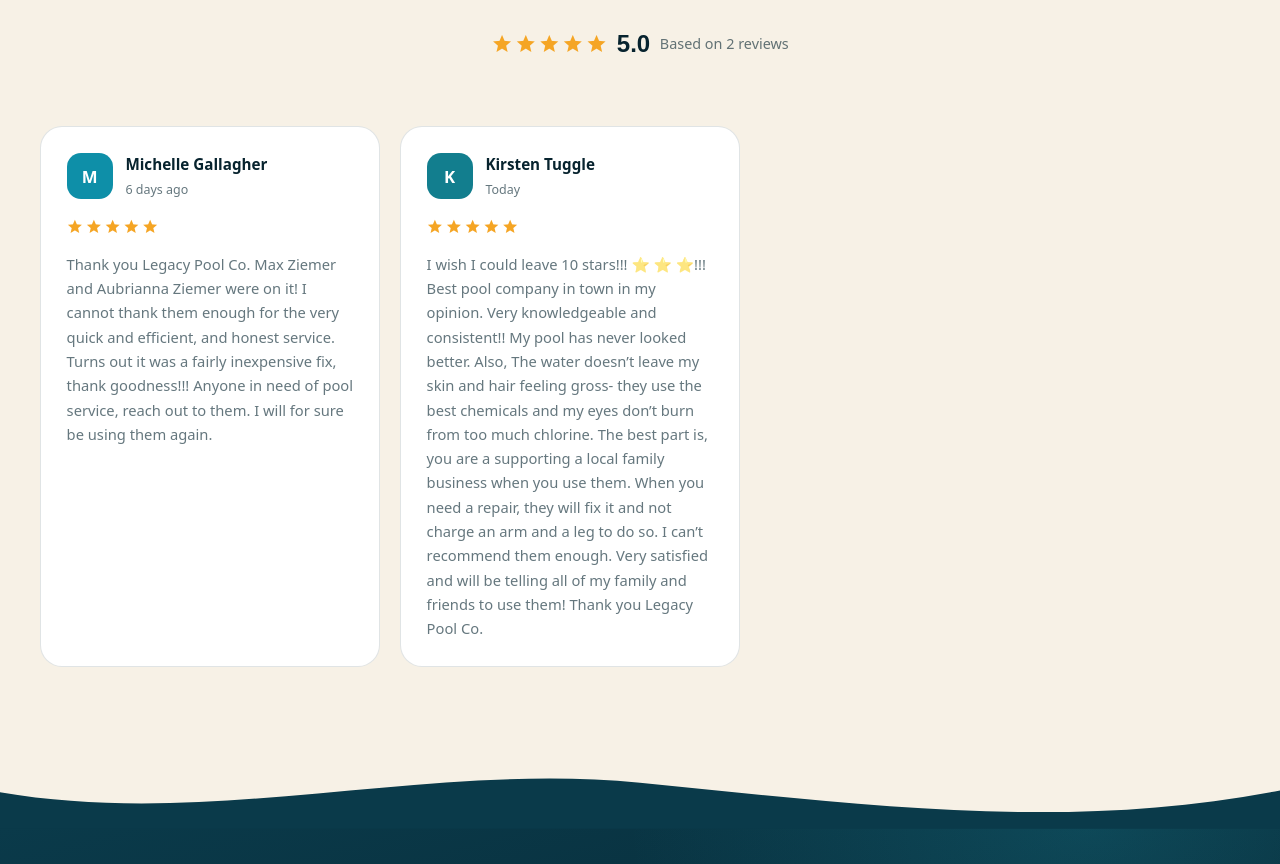
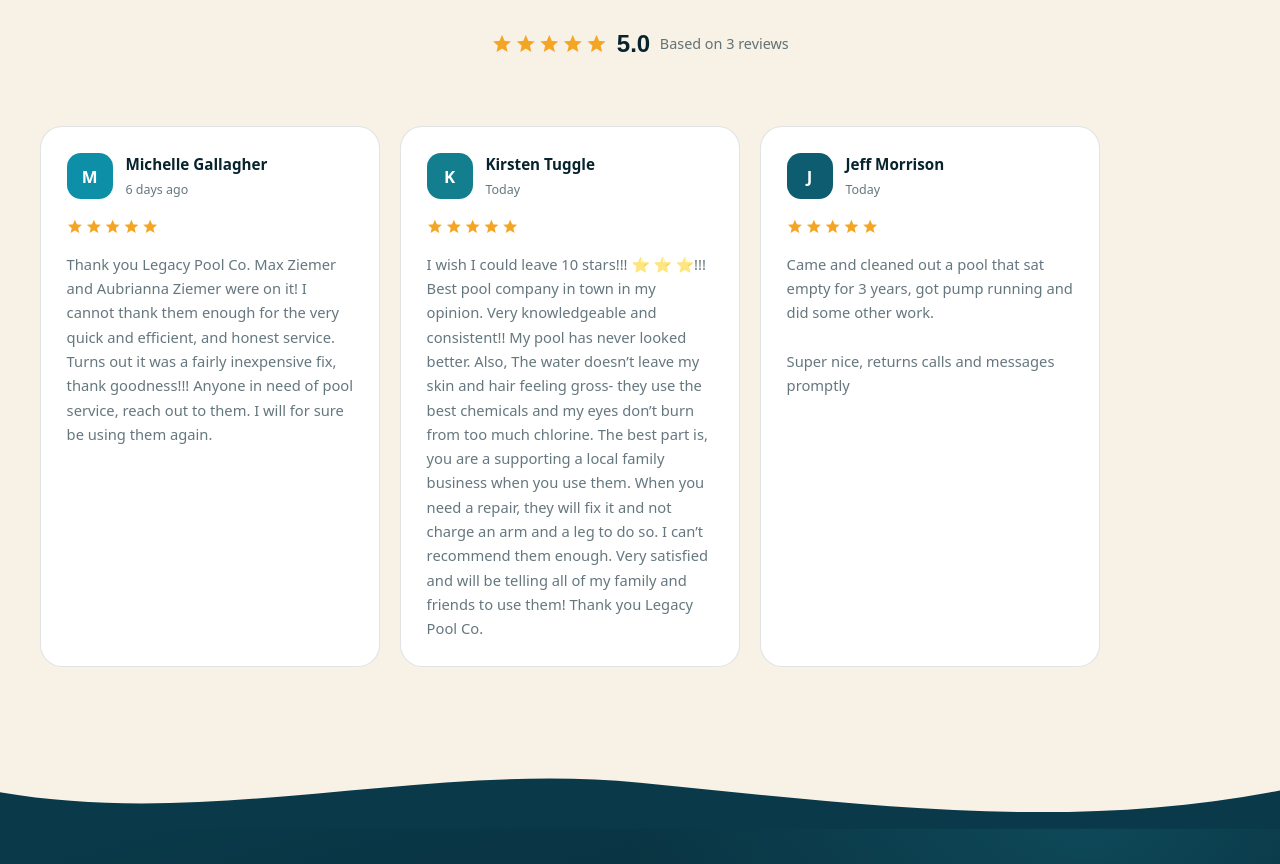
Before and after one commit to TaiMeade/legacy-pool-service, a Vue app: page / in a window 1280 px wide. Shown: the part 5201-6065 px from the top of the page. Built offline with nearby package versions, Linux system fonts and the light colour scheme; a web font is replaced by a local one.

Commit message:
update reviews

```diff
--- a/src/data/reviews.js
+++ b/src/data/reviews.js
@@ -19,5 +19,11 @@
     rating: 5,
     text: "I wish I could leave 10 stars!!! ⭐️ ⭐️ ⭐️!!! Best pool company in town in my opinion. Very knowledgeable and consistent!! My pool has never looked better. Also, The water doesn’t leave my skin and hair feeling gross- they use the best chemicals and my eyes don’t burn from too much chlorine. The best part is, you are a supporting a local family business when you use them. When you need a repair, they will fix it and not charge an arm and a leg to do so. I can’t recommend them enough. Very satisfied and will be telling all of my family and friends to use them! Thank you Legacy Pool Co.",
     date: '2026-06-17',
+  },
+  {
+    name: 'Jeff Morrison',
+    rating: 5,
+    text: "Came and cleaned out a pool that sat empty for 3 years, got pump running and did some other work. \n\n Super nice, returns calls and messages promptly",
+    date: '2026-08-20'
   }
 ]
```
